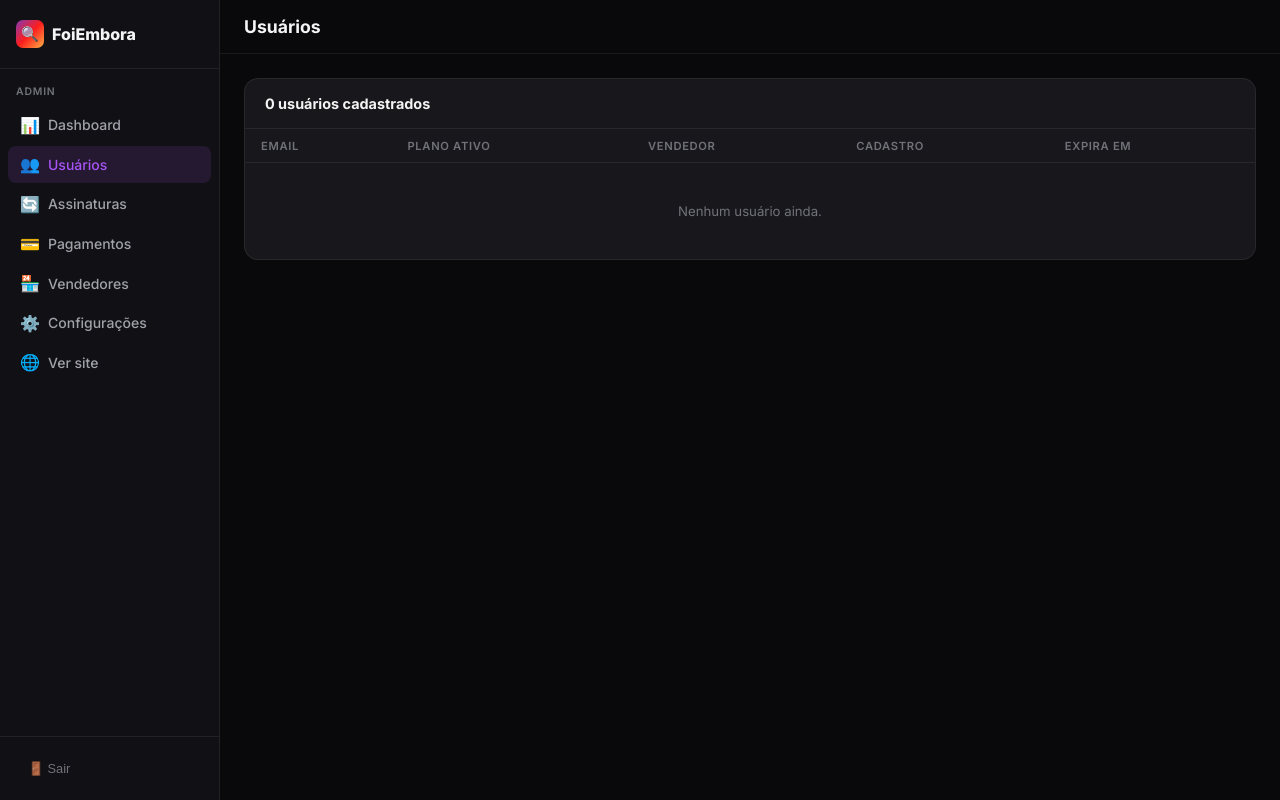
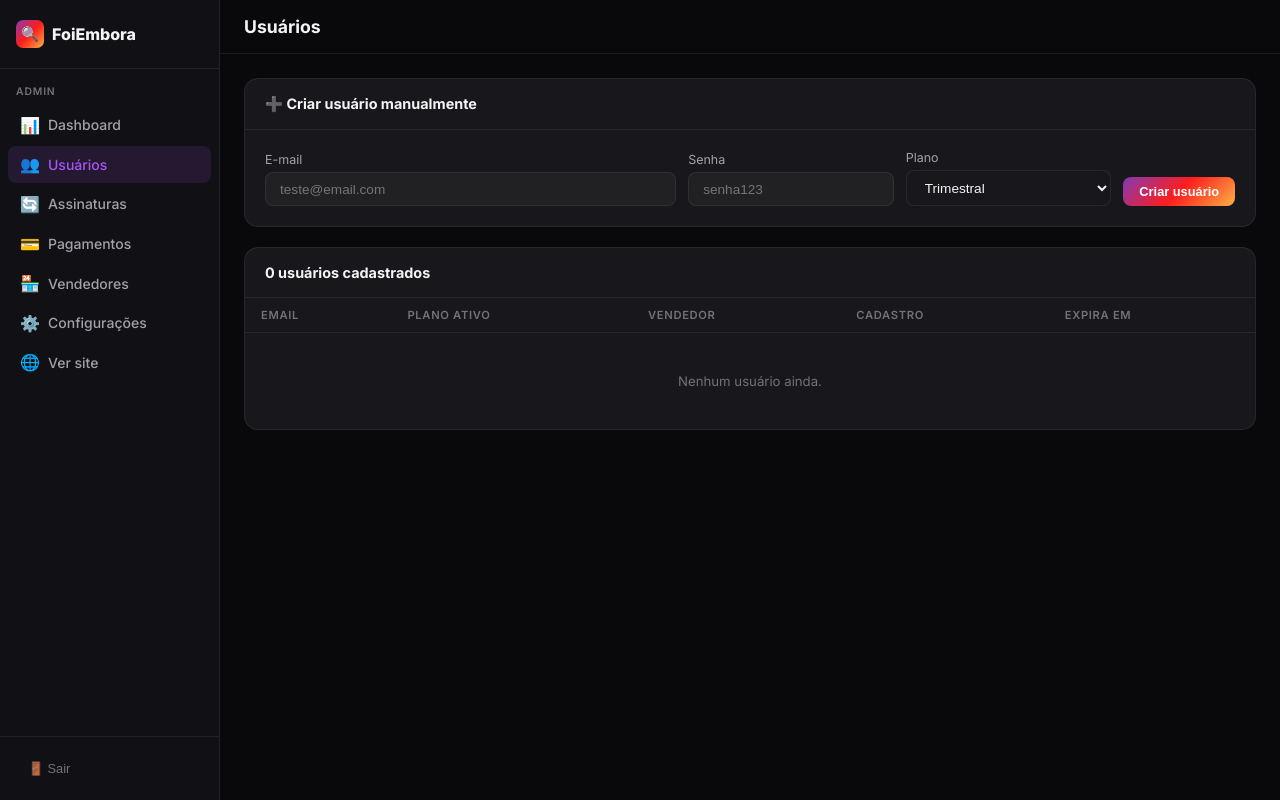
Before and after one commit to EZJ3ATZ/foiembora, a Flask app: page /admin/usuarios in a window 1280 px wide. Run offline with Flask 3, Linux system fonts and the light colour scheme; a user stored in the database is signed in.

Commit message:
feat: admin create test user with active plan

```diff
--- a/app.py
+++ b/app.py
@@ -176,6 +176,36 @@ def admin_dashboard():
 def admin_users():
     users = User.query.order_by(User.created_at.desc()).all()
     return render_template('admin/users.html', users=users)
+
+@app.route('/admin/criar-usuario-teste', methods=['POST'])
+@admin_required
+def admin_criar_teste():
+    from datetime import timedelta
+    email    = request.form.get('email','').strip().lower()
+    password = request.form.get('password','').strip()
+    plan     = request.form.get('plan','trimestral')
+    if not email or not password:
+        flash('Email e senha obrigatórios.', 'error')
+        return redirect(url_for('admin_users'))
+
+    user = User.query.filter_by(email=email).first()
+    if not user:
+        user = User(email=email)
+        db.session.add(user)
+    user.set_password(password)
+    db.session.flush()
+
+    expires = now() + timedelta(days=90 if plan=='trimestral' else 1)
+    sub = Subscription(user_id=user.id, plan=plan, amount=29.90 if plan=='trimestral' else 10.00,
+                       status='active', starts_at=now(), expires_at=expires)
+    db.session.add(sub)
+    db.session.flush()
+
+    token = AccessToken(user_id=user.id, plan=plan, expires_at=expires)
+    db.session.add(token)
+    db.session.commit()
+    flash(f'Usuário {email} criado com plano {plan}. Token: {token.token[:20]}...', 'success')
+    return redirect(url_for('admin_users'))
 
 @app.route('/admin/assinaturas')
 @admin_required
--- a/templates/admin/users.html
+++ b/templates/admin/users.html
@@ -5,6 +5,36 @@
 {% block page_title %}Usuários{% endblock %}
 
 {% block content %}
+
+<!-- CRIAR USUÁRIO DE TESTE -->
+<div class="card" style="margin-bottom:1.25rem">
+  <div class="card-header">
+    <div class="card-title">➕ Criar usuário manualmente</div>
+  </div>
+  <div style="padding:1.25rem">
+    <form method="POST" action="/admin/criar-usuario-teste" style="display:flex;gap:0.75rem;flex-wrap:wrap;align-items:flex-end">
+      <div style="flex:2;min-width:180px">
+        <label style="font-size:0.78rem;color:var(--muted);display:block;margin-bottom:0.3rem">E-mail</label>
+        <input type="text" name="email" placeholder="teste@email.com" required
+          style="width:100%;background:rgba(255,255,255,0.04);border:1px solid var(--border);border-radius:8px;padding:0.55rem 0.875rem;color:var(--text);font-size:0.85rem">
+      </div>
+      <div style="flex:1;min-width:140px">
+        <label style="font-size:0.78rem;color:var(--muted);display:block;margin-bottom:0.3rem">Senha</label>
+        <input type="text" name="password" placeholder="senha123" required
+          style="width:100%;background:rgba(255,255,255,0.04);border:1px solid var(--border);border-radius:8px;padding:0.55rem 0.875rem;color:var(--text);font-size:0.85rem">
+      </div>
+      <div style="flex:1;min-width:130px">
+        <label style="font-size:0.78rem;color:var(--muted);display:block;margin-bottom:0.3rem">Plano</label>
+        <select name="plan" style="width:100%;background:#18181c;border:1px solid var(--border);border-radius:8px;padding:0.55rem 0.875rem;color:var(--text);font-size:0.85rem">
+          <option value="trimestral">Trimestral</option>
+          <option value="avulso">Avulso</option>
+        </select>
+      </div>
+      <button type="submit" class="btn btn-primary" style="white-space:nowrap">Criar usuário</button>
+    </form>
+  </div>
+</div>
+
 <div class="card">
   <div class="card-header">
     <div class="card-title">{{ users|length }} usuários cadastrados</div>
```
